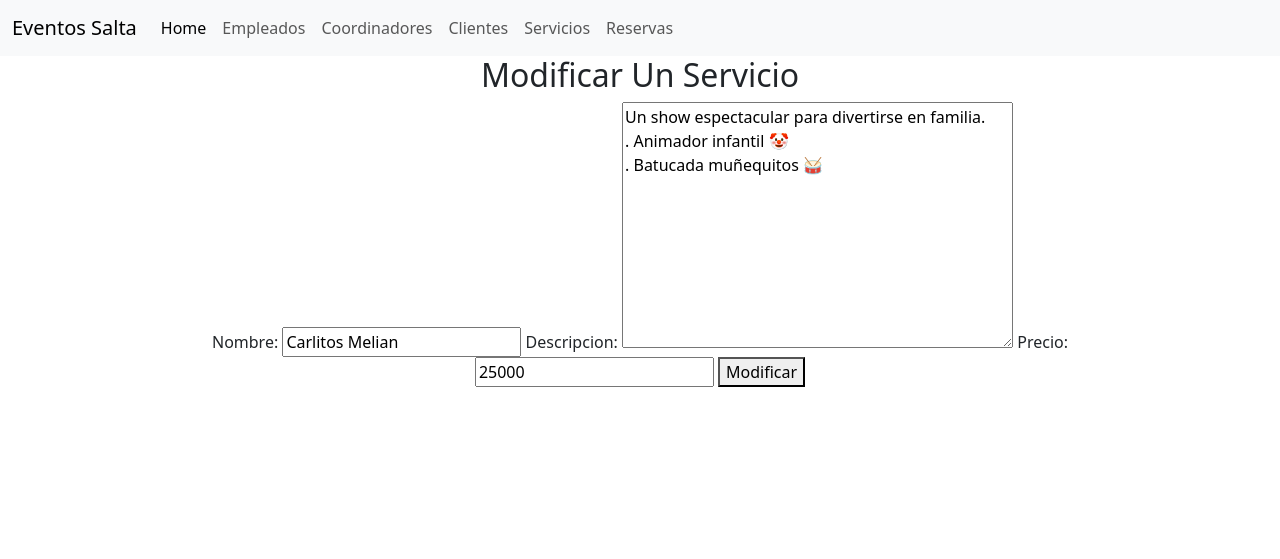
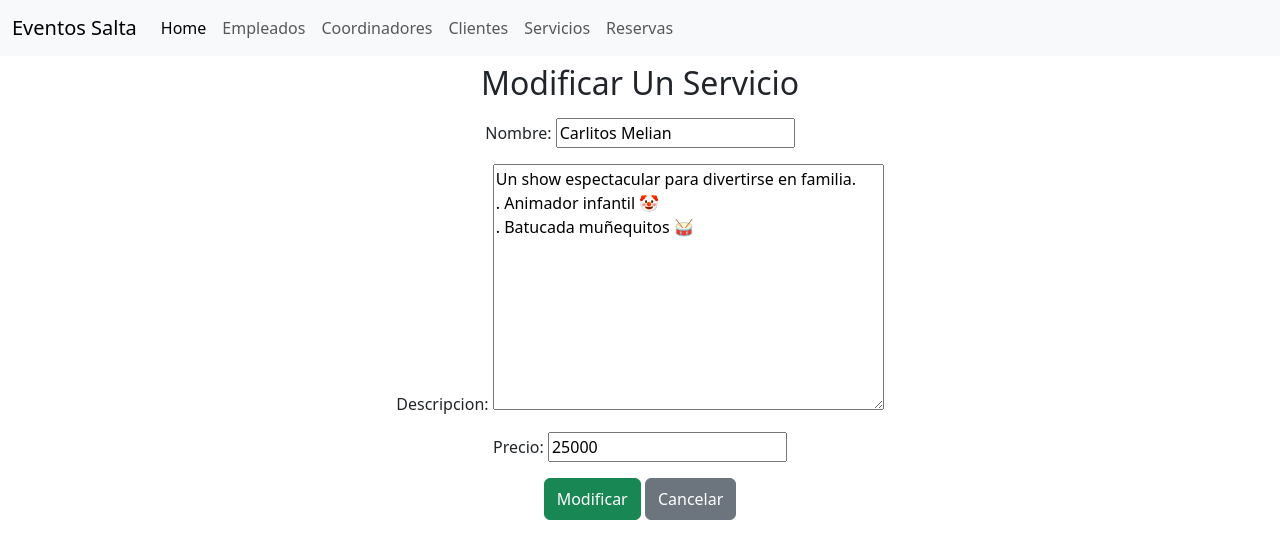
Before and after one commit to tomaslopezz/Caso-de-negocio-Django, a Django app: page /servicios/modificar/1 in a window 1280 px wide. Shown: the top 559 px of the page. Run offline with Django 4.2, Linux system fonts and the light colour scheme; data comes from the database, SQL or seed files in the repository; some libraries are stand-ins or nearby versions.

Commit message:
estilos para el formulario modificar servicio

```diff
--- a/templates/modificar_servicio.html
+++ b/templates/modificar_servicio.html
@@ -1,12 +1,13 @@
 {% extends 'base.html' %}
 
 {% block content %}
-<h2>Modificar Un Servicio</h2>
+<h2 class="py-2">Modificar Un Servicio</h2>
 
 <form action="" method="post">
     <input type="hidden" name="csrfmiddlewaretoken" value="{{ csrf_token }}">
-    {{ formulario }}
-    <button type="submit">Modificar</button>
+    {{ formulario.as_p() }}
+    <button type="submit" class="btn btn-success py-2">Modificar</button>
+    <a class="btn btn-secondary py-2" type="button" href="/servicios/listar">Cancelar</a>
 </form>
 
 {% endblock %}
```
